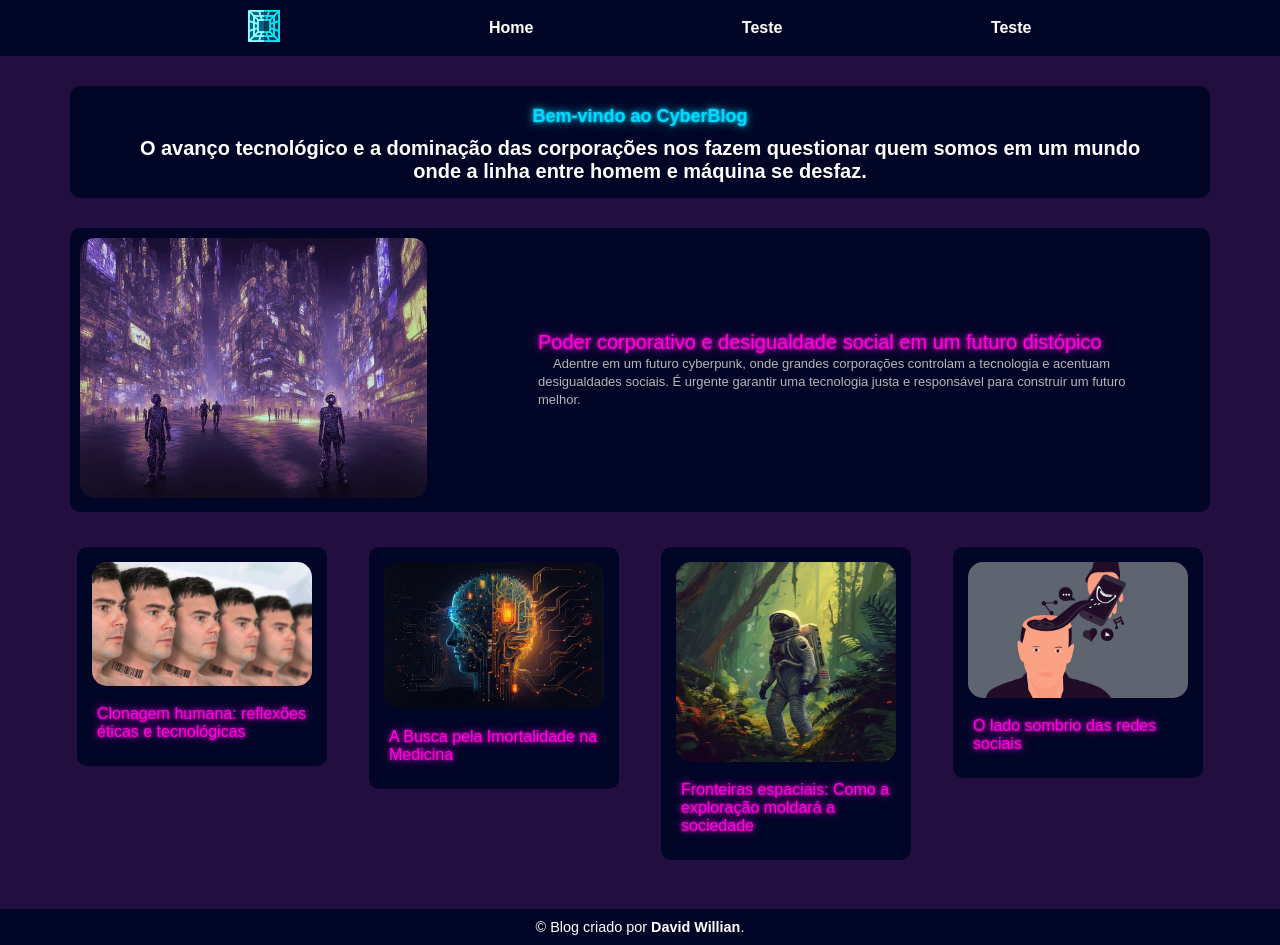
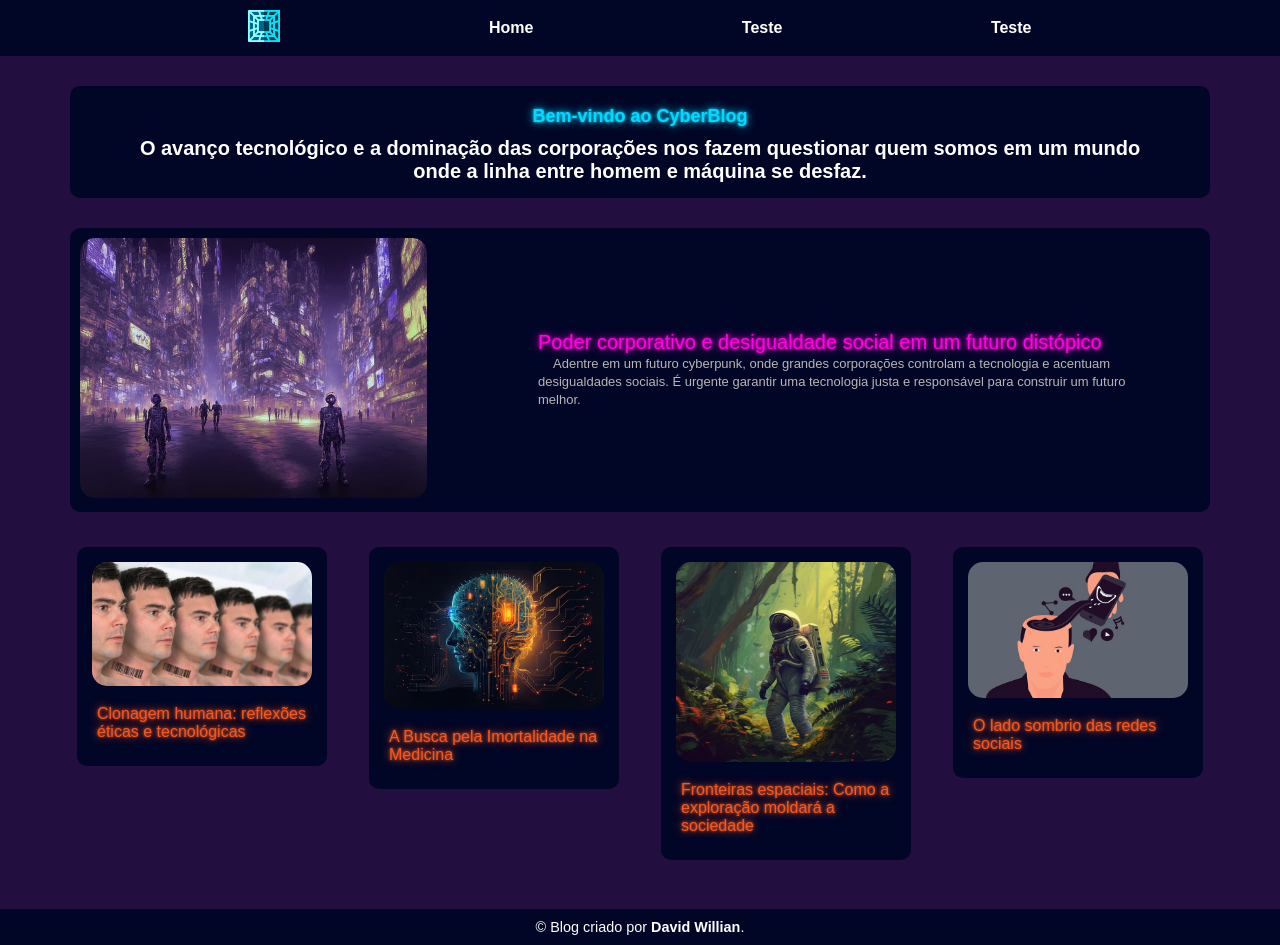
Before and after one commit to DavidWillian7/Cyber-Blog, an Angular app: page / in a window 1280 px wide. Built offline with nearby package versions, Linux system fonts and the light colour scheme.

Commit message:
trocando cor do titulo do component content

```diff
--- a/src/app/components/small-card/small-card.component.css
+++ b/src/app/components/small-card/small-card.component.css
@@ -21,8 +21,8 @@
 }
 
 .title{
-    color: #ff00de;
-    text-shadow: 0 0 10px #ff00de, 0 0 3px;
+    color: #F25922;
+    text-shadow: 0 0 10px #F25922, 0 0 3px;
     font-size: 16px;
     text-decoration: none;
 }
--- a/src/app/pages/content/content.component.css
+++ b/src/app/pages/content/content.component.css
@@ -23,7 +23,11 @@ main{
 }
 
 .title{
+    padding: 0 25px;
+    text-align:center;
     font-size: 22px;
+    color: #ff00de;
+    text-shadow: 0 0 10px #ff00de, 0 0 3px;
 }
 
 .box-text{
```
